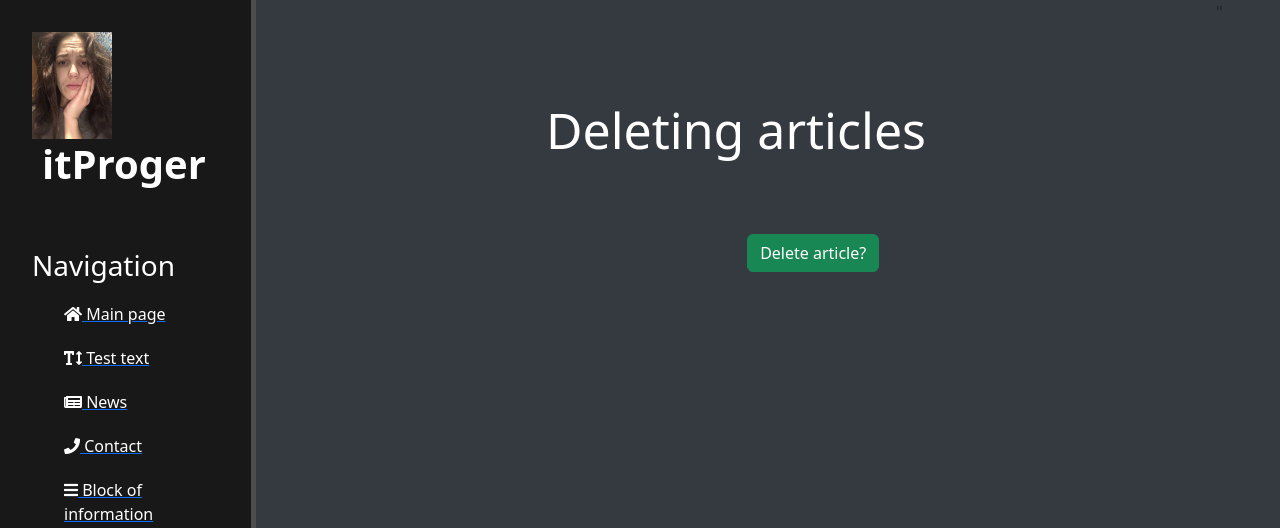
After one commit to Dmitr-iy/Django, a Django app: template news/templates/news/news-delete.html in a window 1280 px wide. The commit adds this page. Shown: the top 528 px of the page. Run offline with Django 3.2, Linux system fonts and the light colour scheme; the template is opened without the code that fills it, so the values that code supplies are empty.

Commit message:
Delete, Update

```diff
--- a/news/models.py
+++ b/news/models.py
@@ -10,6 +10,9 @@ class Artiles(models.Model):
     def __str__(self):
         return self.title
 
+    def get_absolute_url(self):
+        return f'/news/{self.id}'
+
     class Meta:
         verbose_name = 'New'
         verbose_name_plural = 'News'
--- a/news/templates/news/details_view.html
+++ b/news/templates/news/details_view.html
@@ -8,6 +8,7 @@
         <h1>{{ article.title }}</h1>
         <p>{{ article.date }}</p>
         <p>{{ article.full_text }}</p>
-
+       <a href="{% url 'news_delete' article.id %}" class="btn btn-danger">Delete</a>
+       <a href="{% url 'news_update' article.id %}" class="btn btn-info">Update</a>
    </div>
 {% endblock %}
--- /dev/null
+++ b/news/templates/news/news-delete.html
@@ -0,0 +1,15 @@
+{% extends 'main/layout.html' %}
+
+{% block title %}Deleting articles<{% endblock %}
+
+
+{% block content %}
+   <div class="features">
+        <h1>Deleting articles</h1>
+     <form method="post">
+            {% csrf_token %}<br>
+           <button class="btn btn-success" type="submit">Delete article?</button>
+     </form>
+
+    </div>
+{% endblock %}
--- a/news/urls.py
+++ b/news/urls.py
@@ -5,4 +5,6 @@ urlpatterns = [
     path('', views.news_home, name='news_home'),
     path('create', views.create, name='create'),
     path('<int:pk>', views.NewsDetailView.as_view(), name='news_detail'),
+    path('<int:pk>/update', views.NewsUpdateView.as_view(), name='news_update'),
+    path('<int:pk>/delete', views.NewsDeleteView.as_view(), name='news_delete'),
 ]
```
Also changed, not shown: news/views.py (+15 -1 lines).
